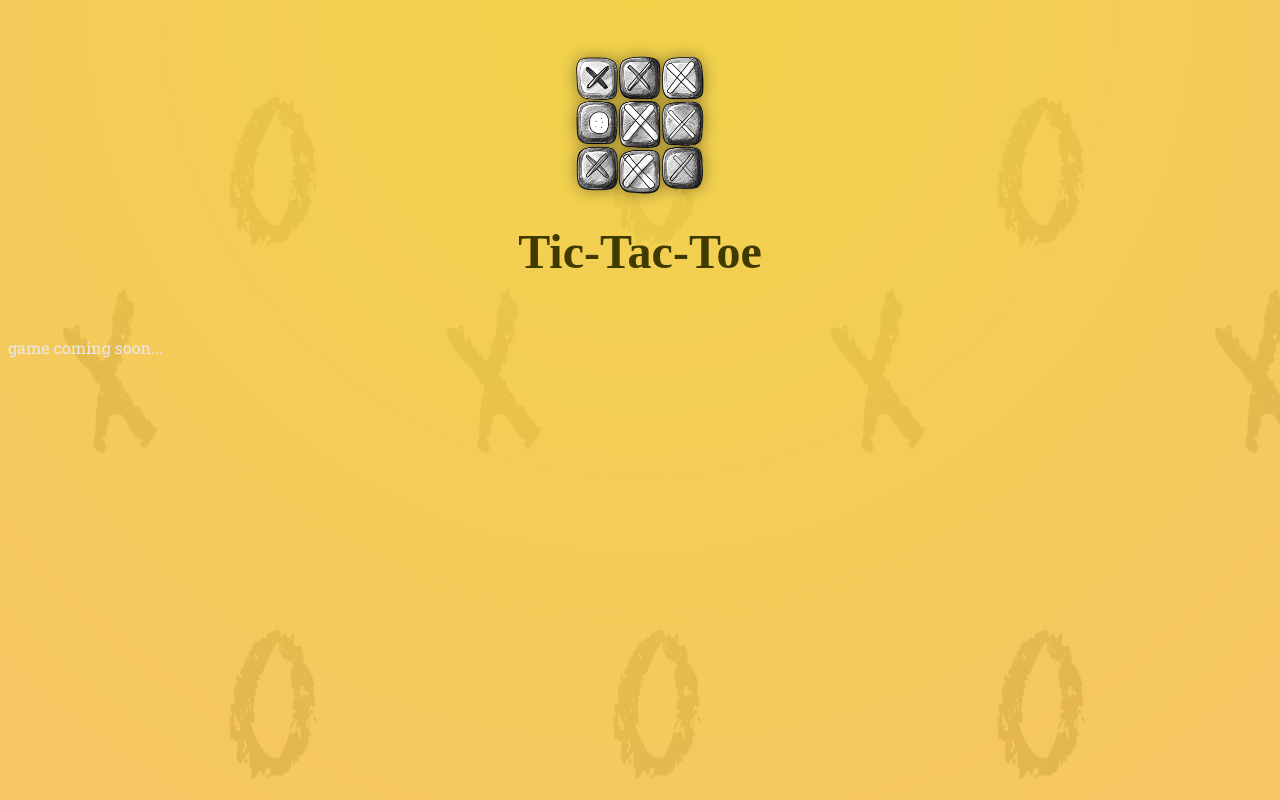
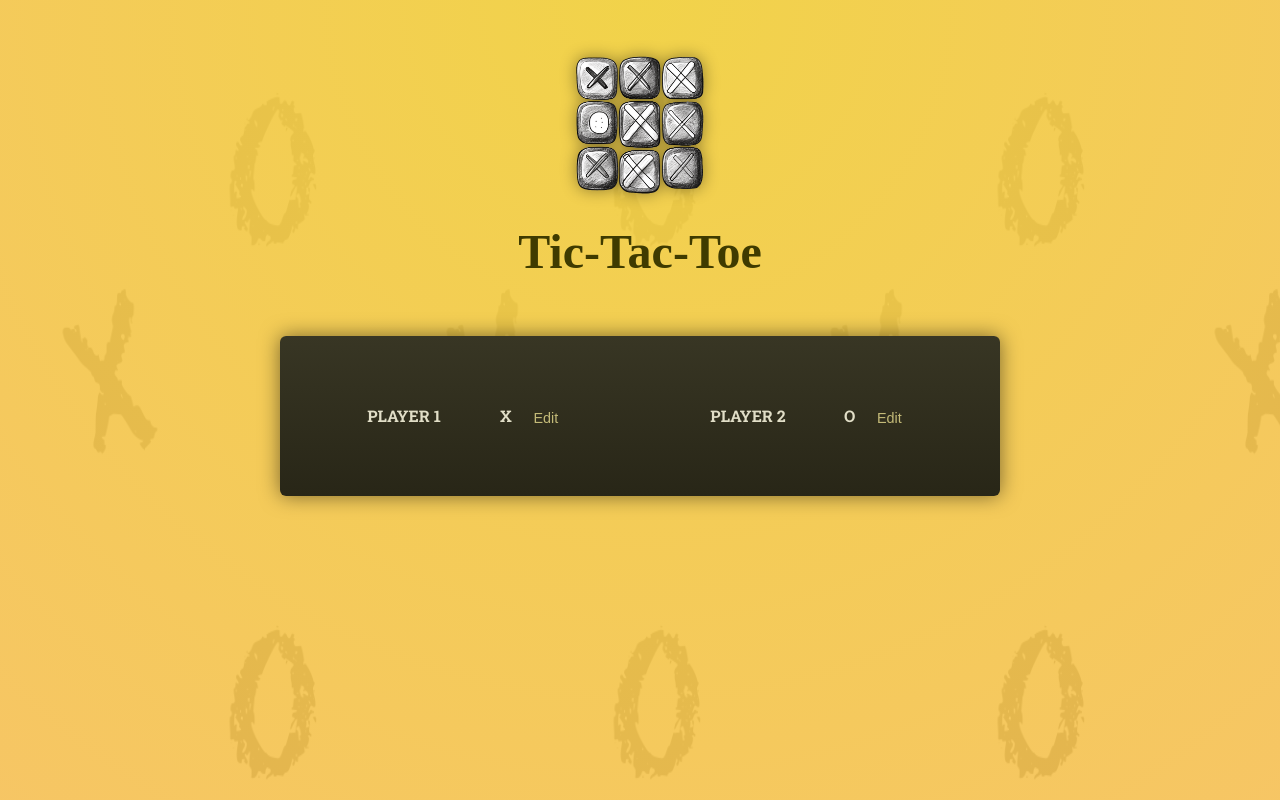
Before and after one commit to apeskinian/react_essentials_deep_dive, a React (Vite) app: page / in a window 1280 px wide. Shown: the top 800 px of the page. Built offline with nearby package versions, Linux system fonts and the light colour scheme; a web font is replaced by a local one.

Commit message:
Create Player component

```diff
--- a/src/App.jsx
+++ b/src/App.jsx
@@ -1,10 +1,14 @@
+import Player from './components/Player.jsx'
 
 function App() {
-
-
-  return (
-    <p>game coming soon...</p>
-  )
+  return <main>
+    <div id="game-container">
+      <ol id="players">
+        <Player name='Player 1' symbol='X'/>
+        <Player name='Player 2' symbol='O'/>
+      </ol>
+    </div>
+  </main>
 }
 
 export default App
--- /dev/null
+++ b/src/components/Player.jsx
@@ -0,0 +1,11 @@
+export default function Player({ name, symbol }) {
+    return (
+    <li>
+        <span className="player">
+            <span className="player-name">{name}</span>
+            <span className="player-symbol">{symbol}</span>
+        </span>
+        <button>Edit</button>
+    </li>
+    );
+}
```
